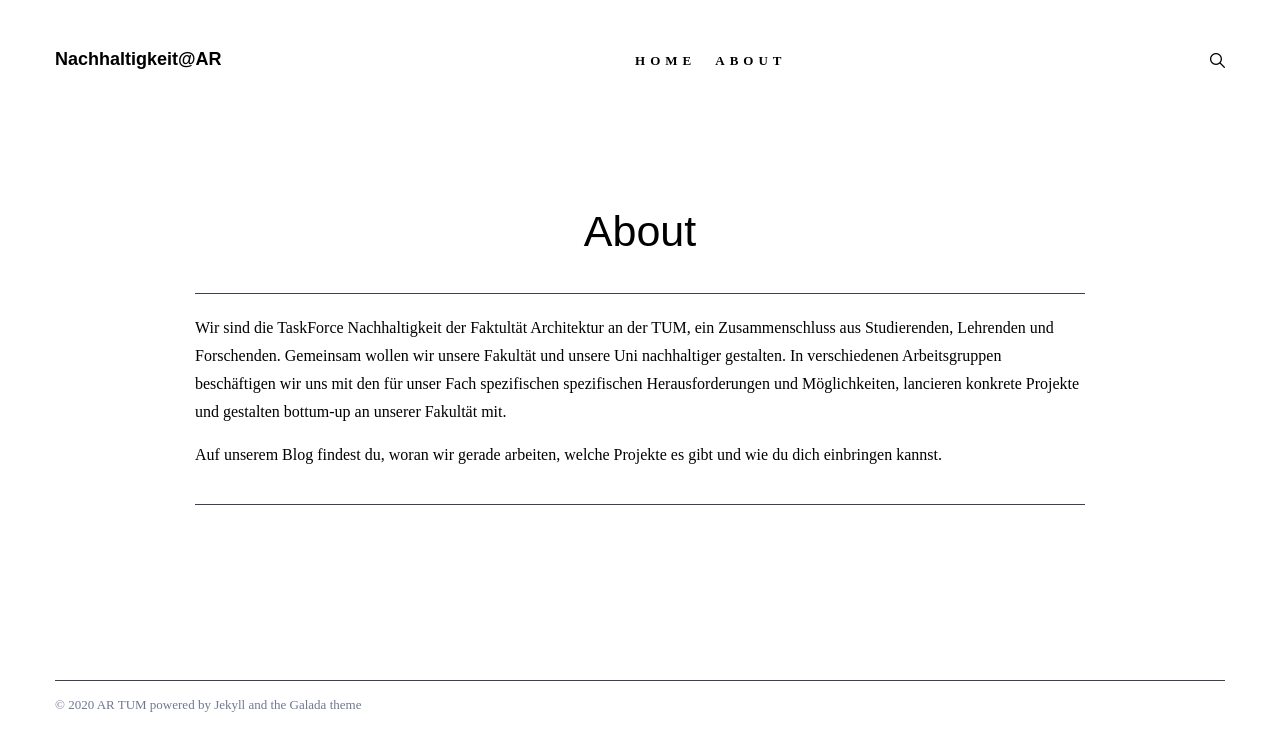
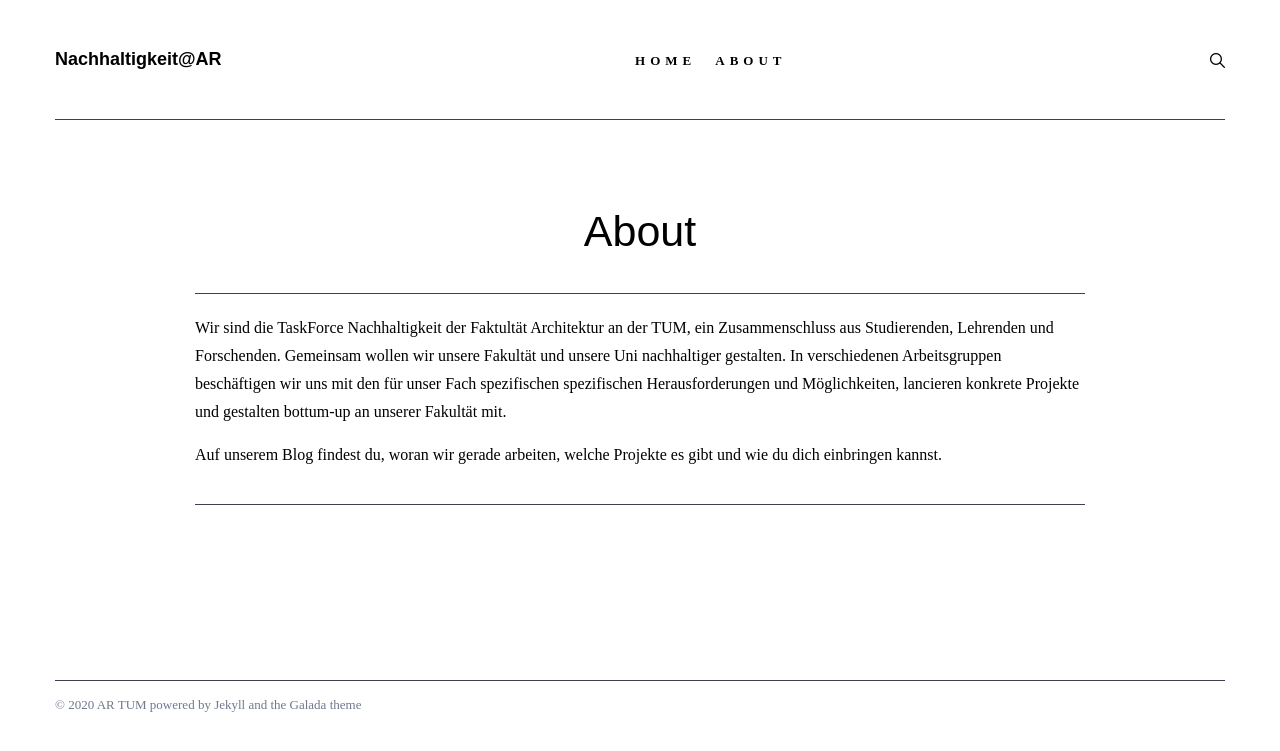
Before and after one commit to hingstarne/artumnachhaltigkeit, a Jekyll site: the page built from _pages/about.md, in a window 1280 px wide. Shown: the top 751 px of the page. Built offline with Jekyll 4.4.1, drawn with Linux system fonts in a browser that asks for light colours; nearby versions of some CDN libraries; some web fonts are replaced.

Commit message:
add header line

```diff
--- a/_sass/4-layouts/_home.scss
+++ b/_sass/4-layouts/_home.scss
@@ -13,6 +13,7 @@
   flex-direction: row;
   justify-content: space-between;
   align-items: center;
+  border-bottom: 1px solid $border-color;
   .logo-title {
     .logo-text {
       font-family: 'Muli', sans-serif;
```
